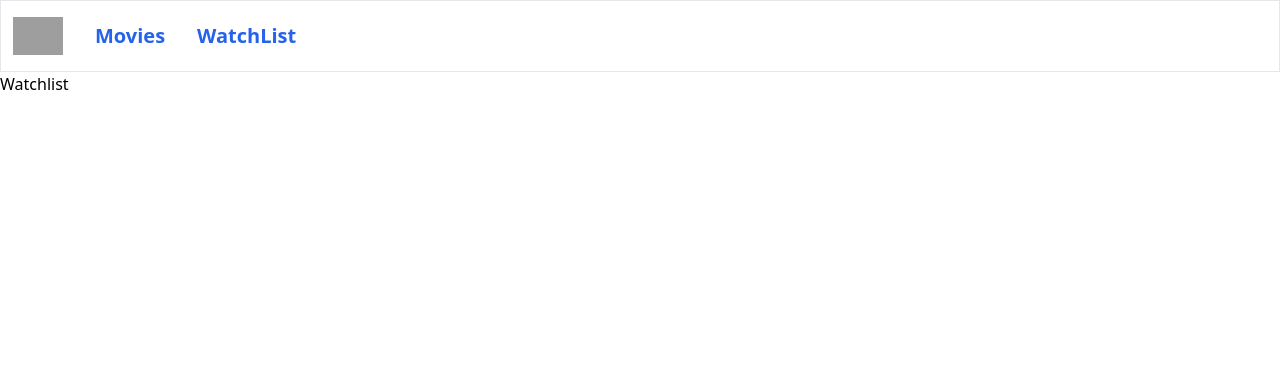
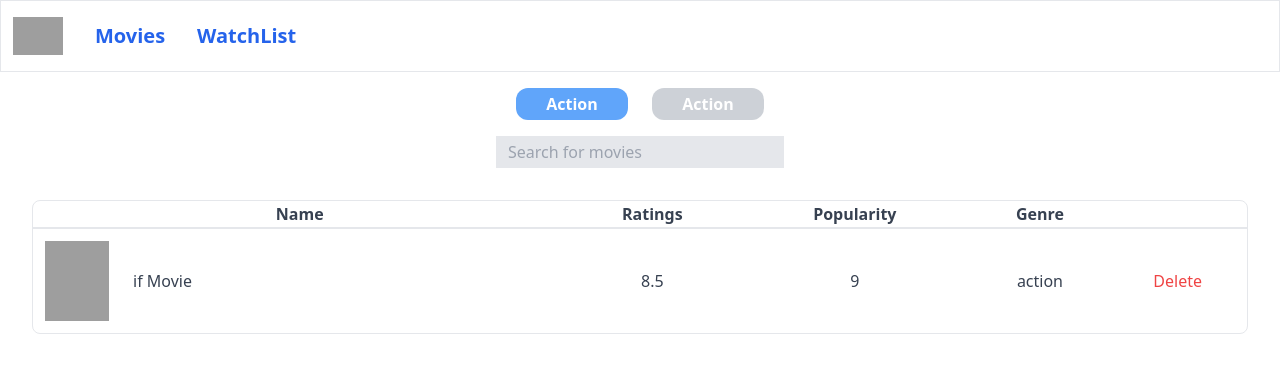
Before and after one commit to amaan0810/IMDB-clone, a React (Vite) app: page /watchlist in a window 1280 px wide. Shown: the top 372 px of the page. Built offline with nearby package versions, Linux system fonts and the light colour scheme; grey boxes are pictures that could not be loaded.

Commit message:
create watchlist skeleton structure

```diff
--- a/index.html
+++ b/index.html
@@ -4,9 +4,11 @@
     <meta charset="UTF-8" />
     <meta name="viewport" content="width=device-width, initial-scale=1.0" />
     <title>IMDB CLONE</title>
+
   </head>
   <body>
     <div id="root"></div>
     <script type="module" src="/src/main.jsx"></script>
+    <script src="https://kit.fontawesome.com/ecbb03df6d.js" crossorigin="anonymous"></script>
   </body>
 </html>
--- a/package.json
+++ b/package.json
@@ -10,6 +10,7 @@
     "preview": "vite preview"
   },
   "dependencies": {
+    "axios": "^1.7.7",
     "localforage": "^1.10.0",
     "match-sorter": "^6.4.0",
     "react": "^18.3.1",
--- a/src/components/MovieCard.jsx
+++ b/src/components/MovieCard.jsx
@@ -1,12 +1,16 @@
 import React from "react";
 
-export const MovieCard = () => {
+export const MovieCard = ({ poster_path, movie_name }) => {
   return (
     <div
-      className="h-[40vh] w-[200px] bg-center bg-cover rounded-xl hover:scale-110 duration-300 hover:cursor-pointer "
+      className=" h-[40vh] w-[200px] bg-center bg-cover rounded-xl hover:scale-110 duration-300 hover:cursor-pointer "
       style={{
-        backgroundImage: `url(https://m.media-amazon.com/images/M/MV5BZTg1ODU5NzctMWRlNC00ZDQxLWE4YmYtZjc0OWZhMTFlNzU0XkEyXkFqcGc@._V1_.jpg)`,
+        backgroundImage: `url(https://image.tmdb.org/t/p/original/${poster_path})`,
       }}
-    ></div>
+    >
+      <div className="text-white text-xl w-full p-2 text-center bg-gray-900/60 rounded-xl ">
+        {movie_name}
+      </div>
+    </div>
   );
 };
--- a/src/components/Movies.jsx
+++ b/src/components/Movies.jsx
@@ -1,22 +1,55 @@
-import React from "react";
+import React, { useEffect, useState } from "react";
 import { MovieCard } from "./MovieCard";
+import axios from "axios";
+import { Pagination } from "./Pagination";
 
 export const Movies = () => {
+  let [movies, setmovies] = useState([]);
+  let [pageNo, setPageNo] = useState(1);
+  useEffect(() => {
+    axios
+      .get(
+        `https://api.themoviedb.org/3/movie/popular?api_key=ef1f62db9d9e420782c98d528765e40a&language=en-US&page=${pageNo}`
+      )
+      .then((res) => {
+        console.log(res.data.results);
+        setmovies(res.data.results);
+      });
+  }, [pageNo]);
+
+  const HandelPrev = () => {
+    if (pageNo == 1) {
+      setPageNo(1);
+    } else {
+      setPageNo(pageNo - 1);
+    }
+  };
+
+  const HandelFor = () => {
+    setPageNo(pageNo + 1);
+  };
+
   return (
     <div className="p-5">
-      <div className="font-bold text-2xl text-center mb-5 m-2">
-        Trending Movies
+      <div className="font-bold text-2xl text-center m-5">Trending Movies</div>
+      <div className="flex flex-row flex-wrap justify-around  gap-5">
+        {movies.map((movie) => {
+          return (
+            <MovieCard
+              key={movie.id}
+              poster_path={movie.poster_path}
+              movie_name={movie.original_title}
+            />
+          );
+        })}
       </div>
-      <div className="flex flex-row flex-wrap justify-around ">
-        <MovieCard />
-        <MovieCard />
-        <MovieCard />
-        <MovieCard />
-        <MovieCard />
-        <MovieCard />
-        <MovieCard />
-        <MovieCard />
-      </div>
+      <Pagination
+        pageNo={pageNo}
+        HandelFor={HandelFor}
+        HandelPrev={HandelPrev}
+      />
     </div>
   );
 };
+
+// https://api.themoviedb.org/3/movie/popular?api_key=ef1f62db9d9e420782c98d528765e40a&language=en-US&page=1
--- /dev/null
+++ b/src/components/Pagination.jsx
@@ -0,0 +1,15 @@
+import React from "react";
+
+export const Pagination = ({ pageNo, HandelFor, HandelPrev }) => {
+  return (
+    <div className="bg-gray-900/60 p-4 mt-8 flex justify-center text-white">
+      <div className="px-8 hover:cursor-pointer">
+        <i className="fa-solid fa-backward" onClick={HandelPrev}></i>
+      </div>
+      <div className="font-bold">{pageNo}</div>
+      <div className="px-8 hover:cursor-pointer">
+        <i className="fa-solid fa-forward" onClick={HandelFor}></i>
+      </div>
+    </div>
+  );
+};
--- a/src/components/Watchlist.jsx
+++ b/src/components/Watchlist.jsx
@@ -1,5 +1,51 @@
 import React from "react";
 
 export const Watchlist = () => {
-  return <div>Watchlist</div>;
+  return (
+    <>
+      <div className="flex justify-center flex-wrap m-4">
+        <div className=" mx-3 bg-blue-400 rounded-xl flex justify-center h-[2rem] w-[7rem] text-white font-bold items-center">
+          Action
+        </div>
+        <div className=" mx-3 bg-gray-400/50 rounded-xl flex justify-center h-[2rem] w-[7rem] text-white font-bold items-center">
+          Action
+        </div>
+      </div>
+
+      <div className="flex justify-center my-4 rounded-xl">
+        <input
+          className="h-[2rem] w-[18rem] bg-gray-200 px-3"
+          type="text"
+          placeholder="Search for movies"
+        />
+      </div>
+      <div className="border border-gray-200 m-8 rounded-lg overflow-hidden">
+        <table className="w-full text-center text-gray-700">
+          <thead className="border-b-2">
+            <tr>
+              <th>Name</th>
+              <th>Ratings</th>
+              <th>Popularity</th>
+              <th>Genre</th>
+            </tr>
+          </thead>
+          <tbody>
+            <tr>
+              <td className="flex items-center py-3 px-3">
+                <img
+                  className="h-[5rem] w-[4rem]"
+                  src={`https://m.media-amazon.com/images/M/MV5BZTg1ODU5NzctMWRlNC00ZDQxLWE4YmYtZjc0OWZhMTFlNzU0XkEyXkFqcGc@._V1_.jpg`}
+                />
+                <div className="mx-6"> if Movie </div>
+              </td>
+              <td>8.5</td>
+              <td>9</td>
+              <td>action</td>
+              <td className="text-red-500">Delete</td>
+            </tr>
+          </tbody>
+        </table>
+      </div>
+    </>
+  );
 };
```
Also changed, not shown: 1 other file (tests, documents, lock files or other folders).
